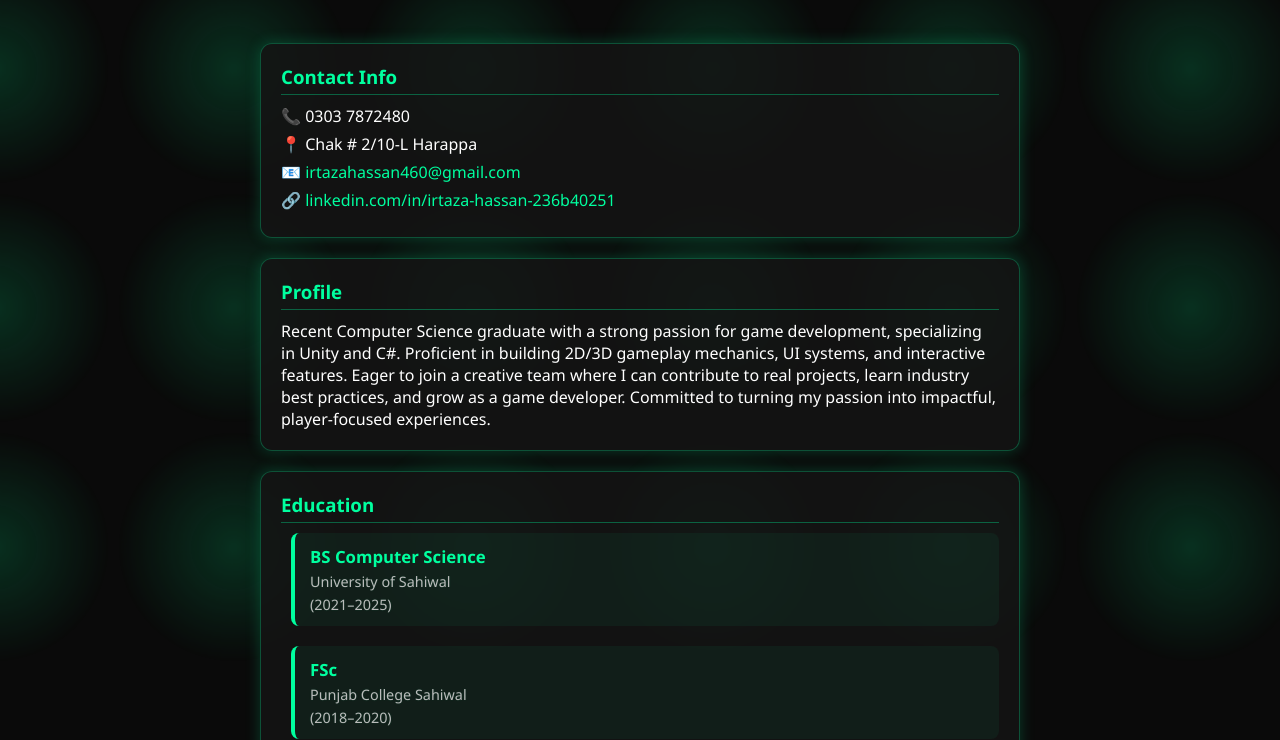
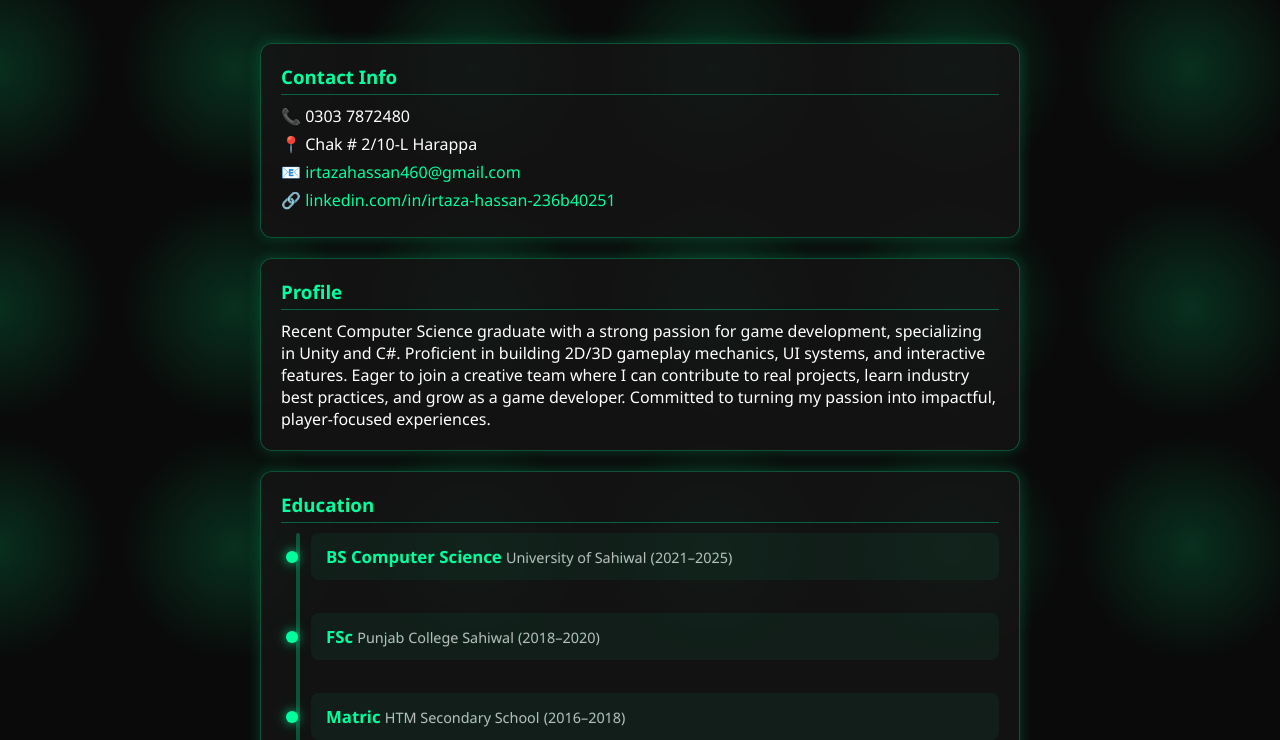
Before and after one commit to irtazahassan460/portfolio., a plain HTML site: page index.html in a window 1280 px wide. Shown: the part 212-952 px from the top of the page. Drawn offline with Linux system fonts and the light colour scheme.

Commit message:
Update index.html

```diff
--- a/index.html
+++ b/index.html
@@ -126,26 +126,49 @@
     }
 
 .education ul {
+  position: relative;
   display: flex;
   flex-direction: column;
-  gap: 12px;
+  gap: 25px;
+  padding-left: 30px;
+}
+
+.education ul::before {
+  content: "";
+  position: absolute;
+  left: 15px;           /* line position */
+  top: 0;
+  width: 4px;
+  height: 100%;
+  background: #00ff9f44; /* neon vertical line */
+  border-radius: 2px;
 }
 
 .education li {
   position: relative;
   background: rgba(0, 255, 159, 0.05);
-  border-left: 4px solid #00ff9f; /* neon left border */
+  border-radius: 8px;
   padding: 12px 15px;
-  border-radius: 8px;
   transition: transform 0.3s, box-shadow 0.3s;
-  display: flex;
-  flex-direction: column;
-  gap: 4px;
 }
 
 .education li:hover {
   transform: translateY(-3px);
   box-shadow: 0 0 25px rgba(0, 255, 159, 0.3);
+}
+
+/* Neon dot for each timeline item */
+.education li::before {
+  content: "";
+  position: absolute;
+  left: -25px;         /* position to align with vertical line */
+  top: 50%;
+  transform: translateY(-50%);
+  width: 12px;
+  height: 12px;
+  background: #00ff9f;
+  border-radius: 50%;
+  box-shadow: 0 0 10px #00ff9faa, 0 0 20px #00ff9f55;
 }
 
 .education li b {
```
